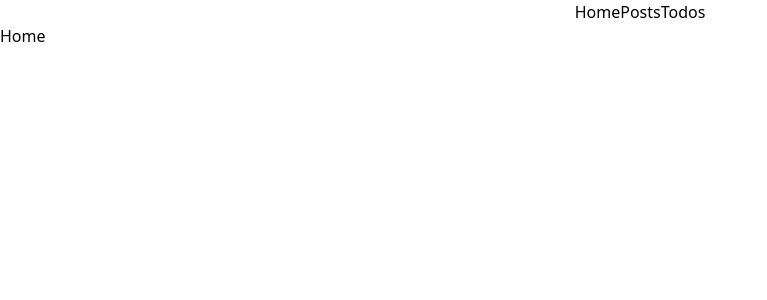
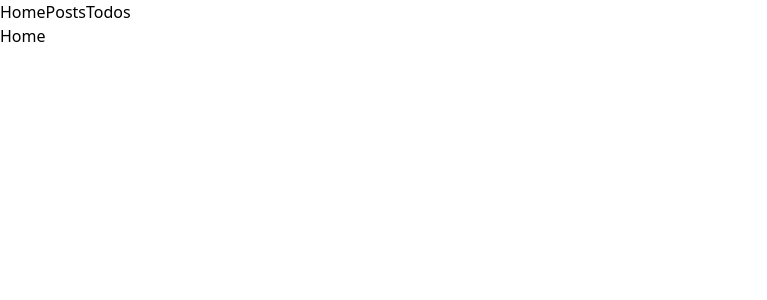
Before and after one commit to whitebibs/esercitazione, a React (Create React App) app: page / in a window 1280 px wide. Shown: the top 300 px of the page, without its empty margins (0-767 px from the left). Built offline with nearby package versions, Linux system fonts and the light colour scheme.

Commit message:
Update Navbar.js

```diff
--- a/src/components/Navbar.js
+++ b/src/components/Navbar.js
@@ -3,7 +3,7 @@ import { Link } from "react-router-dom"
 export const Navbar = () => {
   return (
     <>
-    <nav className="flex justify-center ">
+    <nav>
         <Link to="/" >Home</Link>
         <Link to="/posts">Posts</Link>
         <Link to="/todos">Todos</Link>
```
